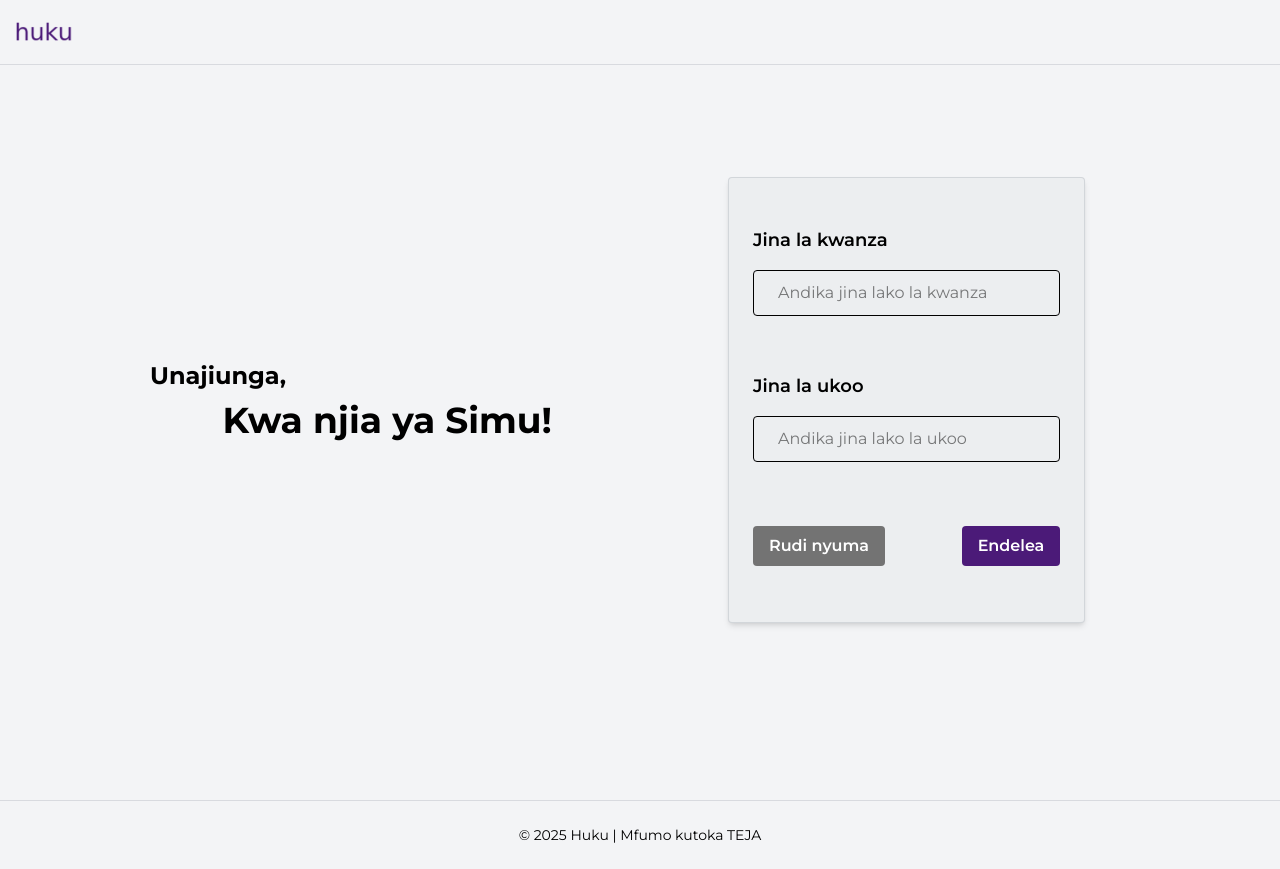
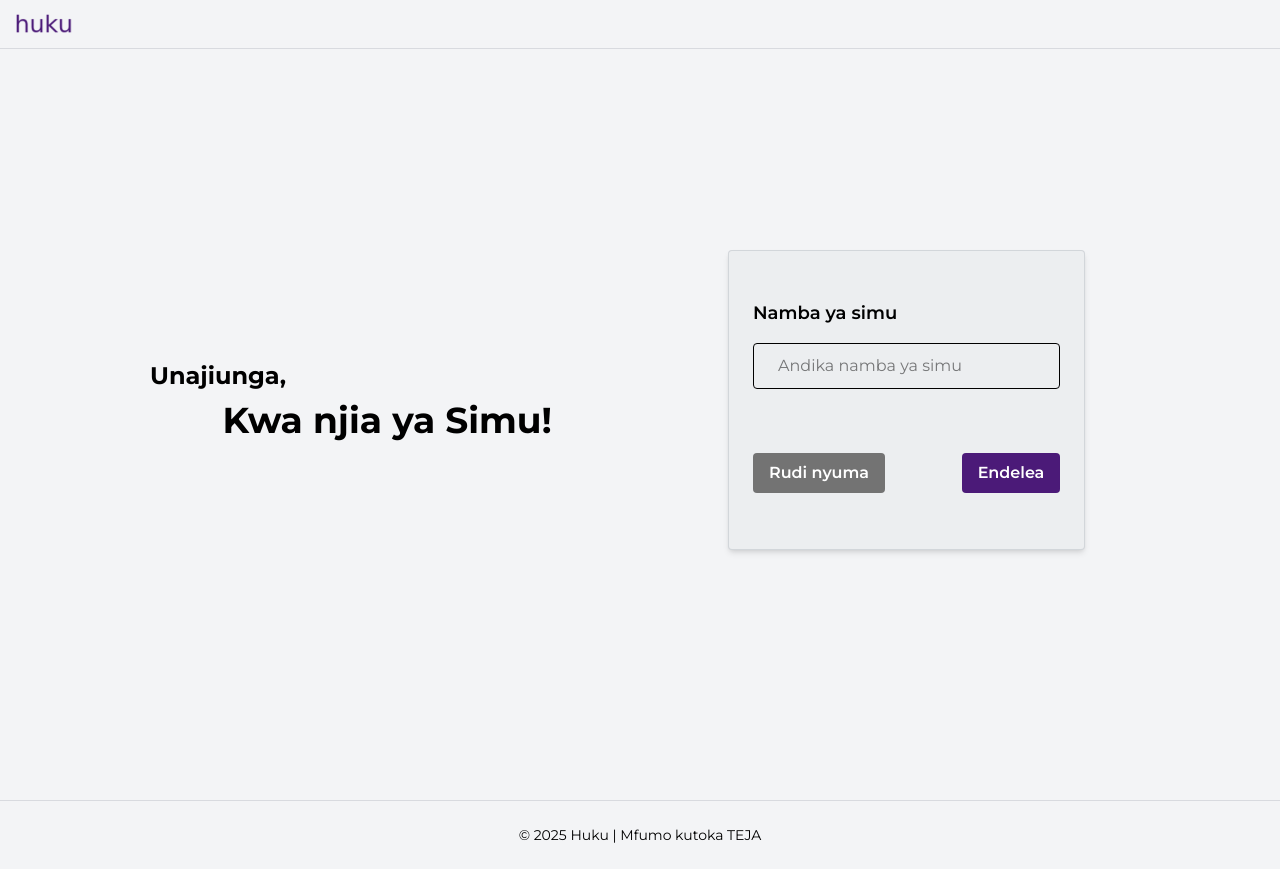
Before and after one commit to kelvinpella/huku, a Next.js app: page /signup/phone in a window 1280 px wide. Built offline with nearby package versions, Linux system fonts and the light colour scheme.

Commit message:
implemented navigation through the form

```diff
--- a/src/common/actions/signupAction.ts
+++ b/src/common/actions/signupAction.ts
@@ -75,7 +75,7 @@ const getInputFieldError = (
  */
 export const signupFormInputValidation = async (
   formState: AuthFormState,
-  { formData, currentStepInputFields }: FormActionPayload
+  { formData, currentStepInputFields, formCompleted }: FormActionPayload
 ) => {
   // password and confirmPassword fields are keys under 'passwords' object in the signupSchema
   const hasPasswordInputFields = currentStepInputFields.every(
@@ -106,16 +106,21 @@ export const signupFormInputValidation = async (
   // re-assign formData
   const inputs = formData;
 
+  let message: AuthFormState["message"] = "next step";
+
   if (!validatedFieldData.success) {
     // get field errors
     fieldErrors = getInputFieldError(validatedFieldData);
+
+    message = "form error";
 
     return {
       ...formState,
       success: false,
       fieldErrors,
       inputs,
-      message: "Tafadhali rekebisha makosa hapo juu",
+      message,
+      formCompleted: false,
     };
   }
 
@@ -125,6 +130,7 @@ export const signupFormInputValidation = async (
     success: true,
     inputs,
     fieldErrors,
-    message: "Taarifa zote zimejazwa",
+    message,
+    formCompleted,
   };
 };
--- a/src/common/data/authFormInitialState.ts
+++ b/src/common/data/authFormInitialState.ts
@@ -4,5 +4,6 @@ import { AuthFormState } from "@/typings";
  * Auth Form initial state
  */
 export const authFormInitialState: AuthFormState = {
-  message: "",
+  message:"no action",
+  formCompleted:false
 };
--- a/src/common/functions/getSignupSteps.ts
+++ b/src/common/functions/getSignupSteps.ts
@@ -1,14 +1,13 @@
-import { AuthFormField, SignupOption } from "../../typings";
+import { AuthFormField, SignupOption, SignupSteps } from "../../typings";
 
-type SignupSteps = AuthFormField["name"][][];
 
 const getCredentialsProviderSteps = (
   dynamicField: Extract<AuthFormField["name"], "phone" | "email">
 ) => {
   const credentialsProviderSteps: SignupSteps = [
-    ["firstname", "lastname"],
     [dynamicField],
     ["password", "confirmPassword"],
+    ["firstname", "lastname"],
     ["location"],
   ];
 
--- /dev/null
+++ b/src/common/hooks/useSignupSteps.ts
@@ -0,0 +1,45 @@
+import { AuthFormState, SignupOption } from "@/typings";
+import { useEffect, useMemo, useState } from "react";
+import { getSignupSteps } from "../functions/getSignupSteps";
+
+export const useSignupSteps = (
+  formValidationState: AuthFormState,
+  signupOption: SignupOption
+) => {
+  const [currentStepIndex, setCurrentStepIndex] = useState(0);
+
+  const { signupSteps, isFinalStep, currentStepInputFields } = useMemo(() => {
+    const signupSteps = getSignupSteps(signupOption);
+
+    const isFinalStep = currentStepIndex === signupSteps.length - 1;
+
+    const currentStepInputFields = signupSteps[currentStepIndex];
+
+    return { signupSteps, isFinalStep, currentStepInputFields };
+  }, [signupOption, currentStepIndex]);
+
+  // go to the next step of filling the form or submit it when completed
+  useEffect(() => {
+    if (formValidationState.message === "next step") {
+      // NOTE; Keep these if checks as they are to avoid unintended behaviour of index updating ahead of time.
+      if (!isFinalStep) {
+        // go to next step of filling the form
+        setCurrentStepIndex((prevIndex) => prevIndex + 1);
+      }
+
+      if (isFinalStep && formValidationState.formCompleted) {
+        // TODO remove formAction attribute to the submit button
+        // TODO handle submission
+        console.log("submitting");
+      }
+    }
+  }, [formValidationState, isFinalStep]);
+
+  return {
+    currentStepIndex,
+    setCurrentStepIndex,
+    signupSteps,
+    isFinalStep,
+    currentStepInputFields,
+  };
+};
--- a/src/common/schema/validationSchema.ts
+++ b/src/common/schema/validationSchema.ts
@@ -29,7 +29,7 @@ export const BasicFormSchema = z.object({
   phone: commonValidator("namba ya simu").refine((value) => {
     return isValidPhoneNumber(value, "TZ"); // default to Tanzanian phone numbers
   }),
-  email: commonValidator("barua pepe").email(),
+  email: commonValidator("barua pepe").email('Tafadhali andika barua pepe sahihi'),
   location: commonValidator("eneo"),
   passwords: PasswordSchema,
 });
--- a/src/components/Buttons/CustomButton.tsx
+++ b/src/components/Buttons/CustomButton.tsx
@@ -14,7 +14,7 @@ export default function CustomButton({
     <Button
       {...buttonAttributes}
       className={clsx(
-        "rounded py-2 px-4 font-semibold cursor-pointer text-white outline-none",
+        "rounded py-2 px-4 font-semibold cursor-pointer text-white outline-none data-[disabled]:opacity-90",
         variant === "primary" && "bg-spanish-violet hover:bg-spanish-violet/90",
         variant === "neutral" && "bg-neutral-500 data-[hover]:bg-neutral-600"
       )}
--- a/src/components/Forms/SignupForm/SignupForm.tsx
+++ b/src/components/Forms/SignupForm/SignupForm.tsx
@@ -1,37 +1,46 @@
-import { getSignupSteps } from "@/common/functions/getSignupSteps";
 import {
   AuthFormField,
   AuthFormState,
   FormActionPayload,
   SignupOption,
 } from "../../../typings";
-import { useActionState, useMemo, useState } from "react";
+import { useActionState, useMemo } from "react";
 import CustomInputElement from "../CustomInputElement";
 import { signupFormInputValidation } from "@/common/actions/signupAction";
 import { authFormInitialState } from "@/common/data/authFormInitialState";
 import SignupFormButtons from "./SignupFormButtons";
+import { useSignupSteps } from "@/common/hooks/useSignupSteps";
 
 type Props = {
   signupOption: SignupOption;
   formFields: AuthFormField[];
 };
 export default function SignupForm({ signupOption, formFields }: Props) {
-  const [currentStepIndex, setCurrentStepIndex] = useState(0);
+  const [
+    formInputValidationState,
+    signupFormInputValidationAction,
+    isPendingInputValidation,
+  ] = useActionState<AuthFormState, FormActionPayload>(
+    signupFormInputValidation,
+    authFormInitialState
+  );
 
-  const [formValidationState, signupFormInputValidationAction] = useActionState<
-    AuthFormState,
-    FormActionPayload
-  >(signupFormInputValidation, authFormInitialState);
+  const {
+    currentStepIndex,
+    setCurrentStepIndex,
+    signupSteps,
+    isFinalStep,
+    currentStepInputFields,
+  } = useSignupSteps(formInputValidationState, signupOption);
 
   const formInputElements = useMemo(() => {
     return formFields.map((field) => {
-      const signupSteps = getSignupSteps(signupOption);
       const visibleFields = signupSteps[currentStepIndex];
       const isVisibleField = visibleFields.includes(field.name);
-      const defaultValue = formValidationState?.inputs?.get?.(field.name) as
+      const defaultValue = formInputValidationState?.inputs?.get?.(field.name) as
         | string
         | undefined;
-      const fieldError = formValidationState?.fieldErrors?.[field.name];
+      const fieldError = formInputValidationState?.fieldErrors?.[field.name];
       return (
         <CustomInputElement
           key={field.id}
@@ -42,17 +51,24 @@ export default function SignupForm({ signupOption, formFields }: Props) {
         />
       );
     });
-  }, [formFields, signupOption, formValidationState, currentStepIndex]);
+  }, [formFields, signupSteps, formInputValidationState, currentStepIndex]);
 
+  const signupFormButtonsProps = {
+    signupFormInputValidationAction,
+    isPendingInputValidation,
+    currentStepIndex,
+    setCurrentStepIndex,
+    isFinalStep,
+    formInputValidationState,
+    currentStepInputFields,
+  };
+
+  // TODO replace this form with Formik in order to handle validations and other issues seamlessly
   return (
     <div className="customCard w-full md:w-2/3 md:mx-auto lg:mx-0 my-10 py-5 md:py-8 px-4 md:px-6 shadow-md">
-      <form className="flex flex-col gap-2">
+      <form className="flex flex-col gap-2" noValidate>
         {formInputElements}
-        <SignupFormButtons
-          signupFormInputValidationAction={signupFormInputValidationAction}
-          signupStepsState={{ currentStepIndex, setCurrentStepIndex }}
-          signupOption={signupOption}
-        />
+        <SignupFormButtons {...signupFormButtonsProps} />
       </form>
     </div>
   );
--- a/src/components/Forms/SignupForm/SignupFormButtons.tsx
+++ b/src/components/Forms/SignupForm/SignupFormButtons.tsx
@@ -1,54 +1,42 @@
-import { getSignupSteps } from "@/common/functions/getSignupSteps";
 import CustomButton from "@/components/Buttons/CustomButton";
-import { FormActionPayload, SignupOption } from "@/typings";
-import React, { Dispatch, SetStateAction, useMemo } from "react";
+import { AuthFormField, AuthFormState, FormActionPayload } from "@/typings";
+import React, { ComponentProps } from "react";
 
 type Props = {
+  isPendingInputValidation: boolean;
+  isFinalStep: boolean;
   signupFormInputValidationAction: (payload: FormActionPayload) => void;
-  signupStepsState: {
-    currentStepIndex: number;
-    setCurrentStepIndex: Dispatch<SetStateAction<number>>;
-  };
-  signupOption: SignupOption;
+  currentStepInputFields: AuthFormField["name"][];
+  formInputValidationState: AuthFormState;
 };
 export default function SignupFormButtons({
   signupFormInputValidationAction,
-  signupStepsState,
-  signupOption,
+  formInputValidationState,
+  isFinalStep,
+  currentStepInputFields,
+  isPendingInputValidation,
 }: Props) {
-  const { currentStepIndex, setCurrentStepIndex } = signupStepsState;
-
-  const { isFinalStep, currentStepInputFields } = useMemo(() => {
-    const signupSteps = getSignupSteps(signupOption);
-
-    const isFinalStep = currentStepIndex === signupSteps.length - 1;
-
-    const currentStepInputFields = signupSteps[currentStepIndex];
-
-    return { isFinalStep, currentStepInputFields };
-  }, [currentStepIndex, signupOption]);
+  // Submit button will use different attributes based on the current signup step
+  // It will be used to move to series of steps to complete the form and finally submit the form
+  // To submit the form, for example, we need to remove the formAction attribute
+  const submitButtonAttributes: ComponentProps<typeof CustomButton> = {
+    type: "submit",
+    disabled: isPendingInputValidation,
+    value: isFinalStep ? "Maliza" : "Endelea",
+    formAction: formInputValidationState.formCompleted
+      ? undefined // remove formAction attribute if the form is completed
+      : (formData: FormData) =>
+          signupFormInputValidationAction({
+            formData,
+            currentStepInputFields,
+            formCompleted: isFinalStep,
+          }),
+  };
 
   return (
     <div className="w-full flex items-center justify-between my-4 py-2">
       <CustomButton value="Rudi nyuma" variant="neutral" />
-      <div className="text-end">
-        <CustomButton
-          type={isFinalStep ? "submit" : "button"}
-          hidden={!isFinalStep}
-          value="Maliza"
-        />
-        <CustomButton
-          type={isFinalStep ? "button" : "submit"}
-          hidden={isFinalStep}
-          value="Endelea"
-          formAction={(formData: FormData) =>
-            signupFormInputValidationAction({
-              formData,
-              currentStepInputFields,
-            })
-          }
-        />
-      </div>
+      <CustomButton {...submitButtonAttributes} />
     </div>
   );
 }
--- a/src/components/Navbar.tsx
+++ b/src/components/Navbar.tsx
@@ -3,7 +3,7 @@ import Logo from "./Navbar/Logo";
 export default function Navbar() {
   return (
     <div className="w-full fixed z-50 inset-x-0 bg-chef-white border-b border-b-encore/20">
-      <div className="w-full lg:max-w-screen-2xl mx-auto p-4 flex items-center justify-between">
+      <div className="w-full lg:max-w-screen-2xl mx-auto py-2 px-4 flex items-center justify-between">
         <Logo />
       </div>
     </div>
--- a/src/typings.d.ts
+++ b/src/typings.d.ts
@@ -27,12 +27,12 @@ export type AuthFormField = ComponentProps<"input"> & {
 };
 
 /**
- * Signup form action payload
+ * Signup steps, which contains the fields to render at that particular step
  */
-export type FormActionPayload = {
-  formData: FormData;
-  currentStepInputFields: AuthFormField["name"][];
-};
+export type SignupSteps = AuthFormField["name"][][];
+
+
+
 
 /**
  * Auth form state
@@ -40,9 +40,19 @@ export type FormActionPayload = {
 export type AuthFormState = {
   success?: boolean;
   inputs?: FormData;
-  message: string;
+  message: 'no action' | 'form error' | 'next step';
+  formCompleted:boolean,
   fieldErrors?: Record<
     FormActionPayload["currentStepInputFields"][number],
     ZodIssue["message"]
   >;
 };
+
+/**
+ * Signup form action payload
+ */
+export type FormActionPayload = {
+  formData: FormData;
+  currentStepInputFields: AuthFormField["name"][];
+  formCompleted:AuthFormState['formCompleted']
+};
```
